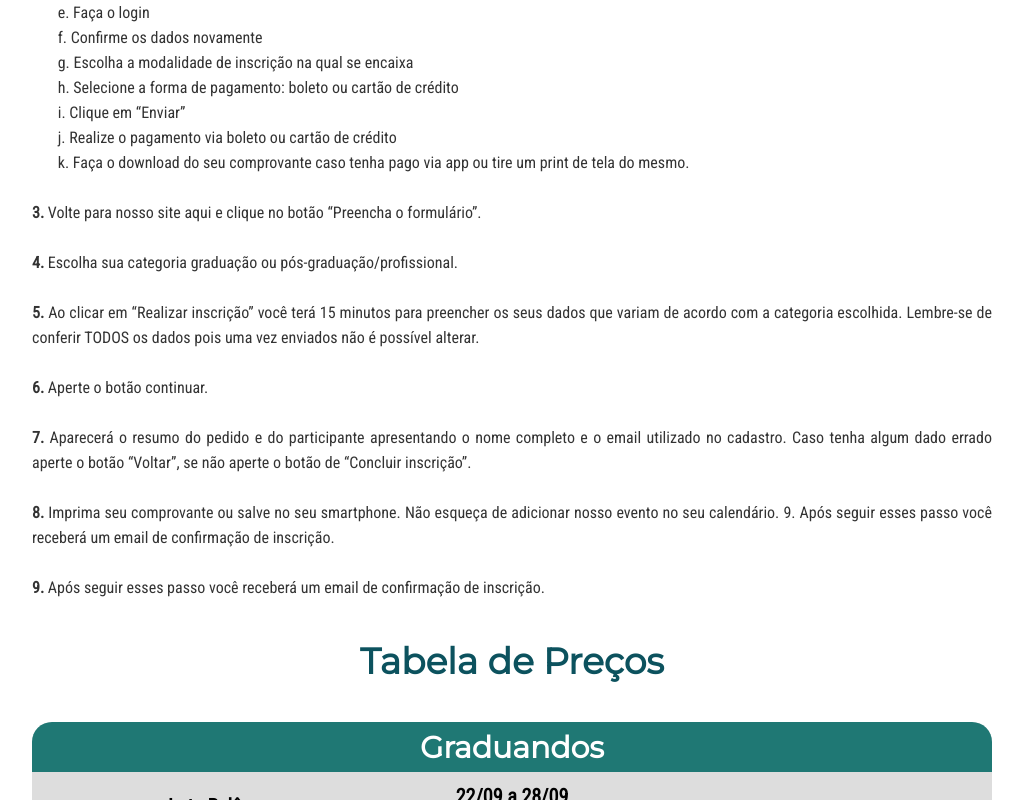
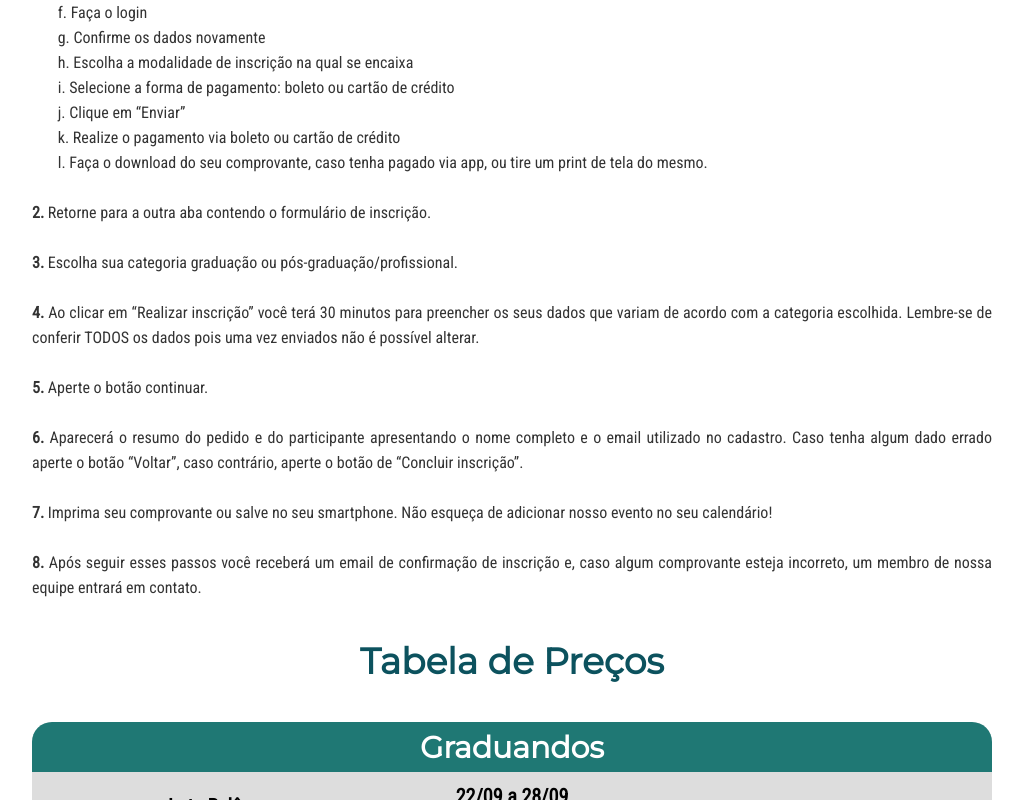
Before and after one commit to lauro-ladeira/samev-prod, a Gatsby site: page /inscricao in a window 1280 px wide. Shown: the part 906-1706 px from the top of the page, without its empty margins (128-1151 px from the left). Built offline with nearby package versions, Linux system fonts and the light colour scheme; Gatsby itself is replaced by a stand-in of ours.

Commit message:
alterações na aba inscrição

```diff
--- a/src/components/inscricao/Inscricao/index.js
+++ b/src/components/inscricao/Inscricao/index.js
@@ -1,7 +1,6 @@
 import React from "react"
 import * as S from "./styled"
 import Form from "./Form"
-import Pay from "./Pay"
 
 import precos from "../../../data/precos.json"
 
@@ -11,7 +10,7 @@
       <S.InscricaoContainer>
         {/* <S.Title>Título</S.Title> */}
         <S.ButtonsContainer>
-          <S.Button
+          {/* <S.Button
             to="https://eventos.funarbe.org.br/detalhes/xxii-semana-academica-de-medicina-veterinaria-%28xxii-samev---ufv%29"
             target="_blank"
           >
@@ -19,7 +18,7 @@
               <Pay />
             </S.Img>
             Faça o Pagamento
-          </S.Button>
+          </S.Button> */}
           <S.Button to="https://www.even3.com.br/samevufv" target="_blank">
             <S.Img>
               <Form />
@@ -29,66 +28,61 @@
         </S.ButtonsContainer>
         <S.Title>Instruções</S.Title>
         <S.Description>
-          <strong>1.</strong> Realizar primeiro o pagamento da inscrição na página da FUNARBE,
-          para isso clique no botão “Faça o pagamento”..
+          <strong>1.</strong> Clique no botão “Preencha o formulário” e siga os passos abaixo:
           <br />
           <br />
-          <strong>2.</strong> Ao acessar o link siga o passos abaixo:
+          &nbsp; &nbsp; &nbsp; &nbsp;a.	Realize o pagamento de sua inscrição clicando em “aqui” na página do formulário, depois disso, uma nova página será aberta.
           <br />
-          &nbsp; &nbsp; &nbsp; &nbsp;a. Clique em “Participar”
+          &nbsp; &nbsp; &nbsp; &nbsp;b.	Clique em “participar”
           <br />
-          &nbsp; &nbsp; &nbsp; &nbsp;b. Realiza o cadastro no site da FUNARBE inserindo o número do seu CPF
+          &nbsp; &nbsp; &nbsp; &nbsp;c.	Realize o cadastro no site da FUNARBE inserindo o número do seu CPF
           <br />
-          &nbsp; &nbsp; &nbsp; &nbsp;c. Preencha os campos que estão marcados com asterisco
+          &nbsp; &nbsp; &nbsp; &nbsp;d.	Preencha os campos que estão marcados com asterisco
           <br />
-          &nbsp; &nbsp; &nbsp; &nbsp;d. Se estiver tudo correto confirme os dados para que possa continuar
-          o cadastro para o pagamento
+          &nbsp; &nbsp; &nbsp; &nbsp;e.	Se estiver tudo correto, confirme os dados para que possa continuar o cadastro para o pagamento
           <br />
-          &nbsp; &nbsp; &nbsp; &nbsp;e. Faça o login
+          &nbsp; &nbsp; &nbsp; &nbsp;f.	Faça o login
           <br />
-          &nbsp; &nbsp; &nbsp; &nbsp;f. Confirme os dados novamente
+          &nbsp; &nbsp; &nbsp; &nbsp;g.	Confirme os dados novamente
           <br />
-          &nbsp; &nbsp; &nbsp; &nbsp;g. Escolha a modalidade de inscrição na qual se encaixa
+          &nbsp; &nbsp; &nbsp; &nbsp;h.	Escolha a modalidade de inscrição na qual se encaixa
           <br />
-          &nbsp; &nbsp; &nbsp; &nbsp;h. Selecione a forma de pagamento: boleto ou cartão de crédito
+          &nbsp; &nbsp; &nbsp; &nbsp;i.	Selecione a forma de pagamento: boleto ou cartão de crédito
           <br />
-          &nbsp; &nbsp; &nbsp; &nbsp;i. Clique em “Enviar”
+          &nbsp; &nbsp; &nbsp; &nbsp;j.	Clique em “Enviar”
           <br />
-          &nbsp; &nbsp; &nbsp; &nbsp;j. Realize o pagamento via boleto ou cartão de crédito
+          &nbsp; &nbsp; &nbsp; &nbsp;k.	Realize o pagamento via boleto ou cartão de crédito
           <br />
-          &nbsp; &nbsp; &nbsp; &nbsp;k. Faça o download do seu comprovante caso tenha pago via app ou tire
-          um print de tela do mesmo.
+          &nbsp; &nbsp; &nbsp; &nbsp;l.	Faça o download do seu comprovante, caso tenha pagado via app, ou tire um print de tela do mesmo.
           <br />
           <br />
-          <strong>3.</strong> Volte para nosso site aqui e clique no botão “Preencha o
-          formulário”.
+          <strong>2.</strong> Retorne para a outra aba contendo o formulário de inscrição.
           <br />
           <br />
-          <strong>4.</strong> Escolha sua categoria graduação ou pós-graduação/profissional.
+          <strong>3.</strong> Escolha sua categoria graduação ou pós-graduação/profissional.
           <br />
           <br />
-          <strong>5.</strong> Ao clicar em “Realizar inscrição” você terá 15 minutos para
+          <strong>4.</strong> Ao clicar em “Realizar inscrição” você terá 30 minutos para
           preencher os seus dados que variam de acordo com a categoria
           escolhida. Lembre-se de conferir TODOS os dados pois uma vez enviados
           não é possível alterar.
           <br />
           <br />
-          <strong>6.</strong> Aperte o botão continuar.
+          <strong>5.</strong> Aperte o botão continuar.
           <br />
           <br />
-          <strong>7.</strong> Aparecerá o resumo do pedido e do participante apresentando o nome
+          <strong>6.</strong> Aparecerá o resumo do pedido e do participante apresentando o nome
           completo e o email utilizado no cadastro. Caso tenha algum dado errado
-          aperte o botão “Voltar”, se não aperte o botão de “Concluir
+          aperte o botão “Voltar”, caso contrário, aperte o botão de “Concluir
           inscrição”.
           <br />
           <br />
-          <strong>8.</strong> Imprima seu comprovante ou salve no seu smartphone. Não esqueça de
-          adicionar nosso evento no seu calendário. 9. Após seguir esses passo
-          você receberá um email de confirmação de inscrição.
+          <strong>7.</strong> Imprima seu comprovante ou salve no seu smartphone. Não esqueça de
+          adicionar nosso evento no seu calendário!
           <br />
           <br />
-          <strong>9.</strong> Após seguir esses passo você receberá um email de confirmação de
-          inscrição.
+          <strong>8.</strong> Após seguir esses passos
+          você receberá um email de confirmação de inscrição e, caso algum comprovante esteja incorreto, um membro de nossa equipe entrará em contato.
         </S.Description>
         <S.Title style={{textAlign: "center"}}>Tabela de Preços</S.Title>
         <S.TableContainer>
--- a/src/components/inscricao/Inscricao/styled.js
+++ b/src/components/inscricao/Inscricao/styled.js
@@ -44,7 +44,7 @@
 `
 export const ButtonsContainer = styled.div`
   display: flex;
-  justify-content: space-between;
+  justify-content: center;
   align-items: center;
   height: auto;
   width: 100%;
```
